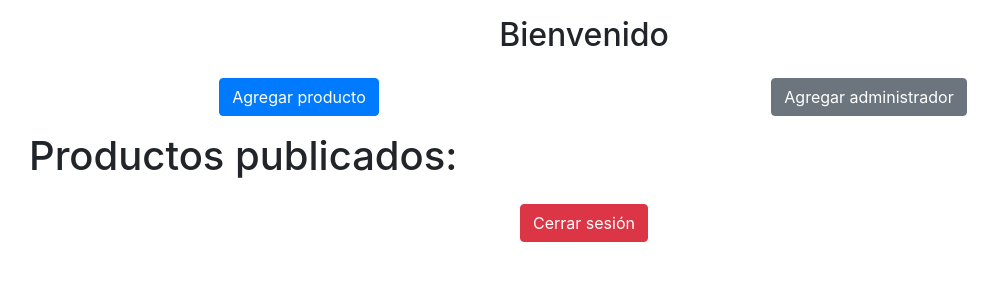
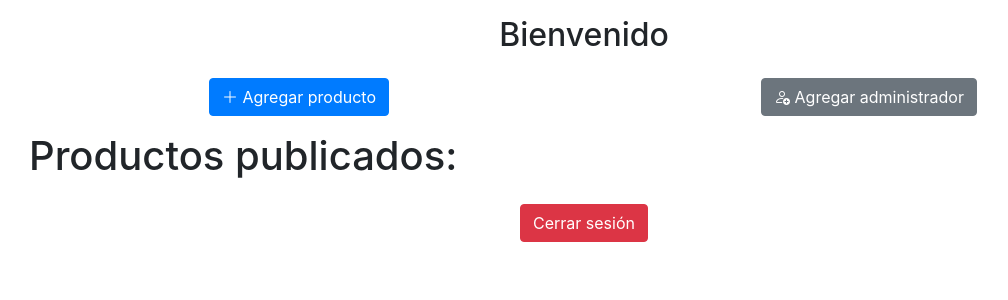
Before and after one commit to emiliooarrig/tienda-chinos-main, a PHP site: page /admin/administrar.php in a window 1280 px wide. Shown: the top 300 px of the page, without its empty margins (56-1064 px from the left). Run offline with PHP 8.4, Linux system fonts and the light colour scheme; the visitor is signed in with stand-in values (Sample User, id 1); data that the repository does not hold is empty; some libraries are stand-ins or nearby versions.

Commit message:
Agregamos iconos a los botones

```diff
--- a/admin/administrar.php
+++ b/admin/administrar.php
@@ -24,6 +24,7 @@ $resultado = $sql->fetchAll(PDO::FETCH_ASSOC);
     <meta charset="UTF-8">
     <meta name="viewport" content="width=device-width, initial-scale=1.0">
     <title> Administrador de artículos</title>
+    <link rel="stylesheet" href="https://cdn.jsdelivr.net/npm/bootstrap-icons@1.11.3/font/bootstrap-icons.min.css">
     <link href="https://stackpath.bootstrapcdn.com/bootstrap/4.5.2/css/bootstrap.min.css" rel="stylesheet">
 </head>
 
@@ -37,11 +38,11 @@ $resultado = $sql->fetchAll(PDO::FETCH_ASSOC);
 
         <div class="row row-cols-1 row-cols-md-2 g-4">
             <div class="col-md-6 text-center mb-md-0 mt-3">
-                <a href="agregar/agregar_prod.php" class="btn btn-primary"> Agregar producto </a>
+                <a href="agregar/agregar_prod.php" class="btn btn-primary"> <i class="bi bi-plus-lg"></i> Agregar producto </a>
             </div>
 
             <div class="col-md-6 text-center mt-3">
-                <a href="agregar_admin.php" class="btn btn-secondary"> Agregar administrador </a>
+                <a href="agregar_admin.php" class="btn btn-secondary"> <i class="bi bi-person-add"></i> Agregar administrador </a>
             </div>
         </div>
     </div>
@@ -114,10 +115,14 @@ $resultado = $sql->fetchAll(PDO::FETCH_ASSOC);
     <script>
         $(document).ready(function() {
             <?php if (isset($_GET['status']) && $_GET['status'] == 'success') { ?>
-        $('#successToast').toast({ delay: 3000 });
+                $('#successToast').toast({
+                    delay: 3000
+                });
                 $('#successToast').toast('show');
             <?php } elseif (isset($_GET['status']) && $_GET['status'] == 'deleted') { ?>
-        $('#deletedToast').toast({ delay: 3000 });
+                $('#deletedToast').toast({
+                    delay: 3000
+                });
                 $('#deletedToast').toast('show');
             <?php } ?>
         });
```
Lines whose indentation alone changed are shown as unchanged.
